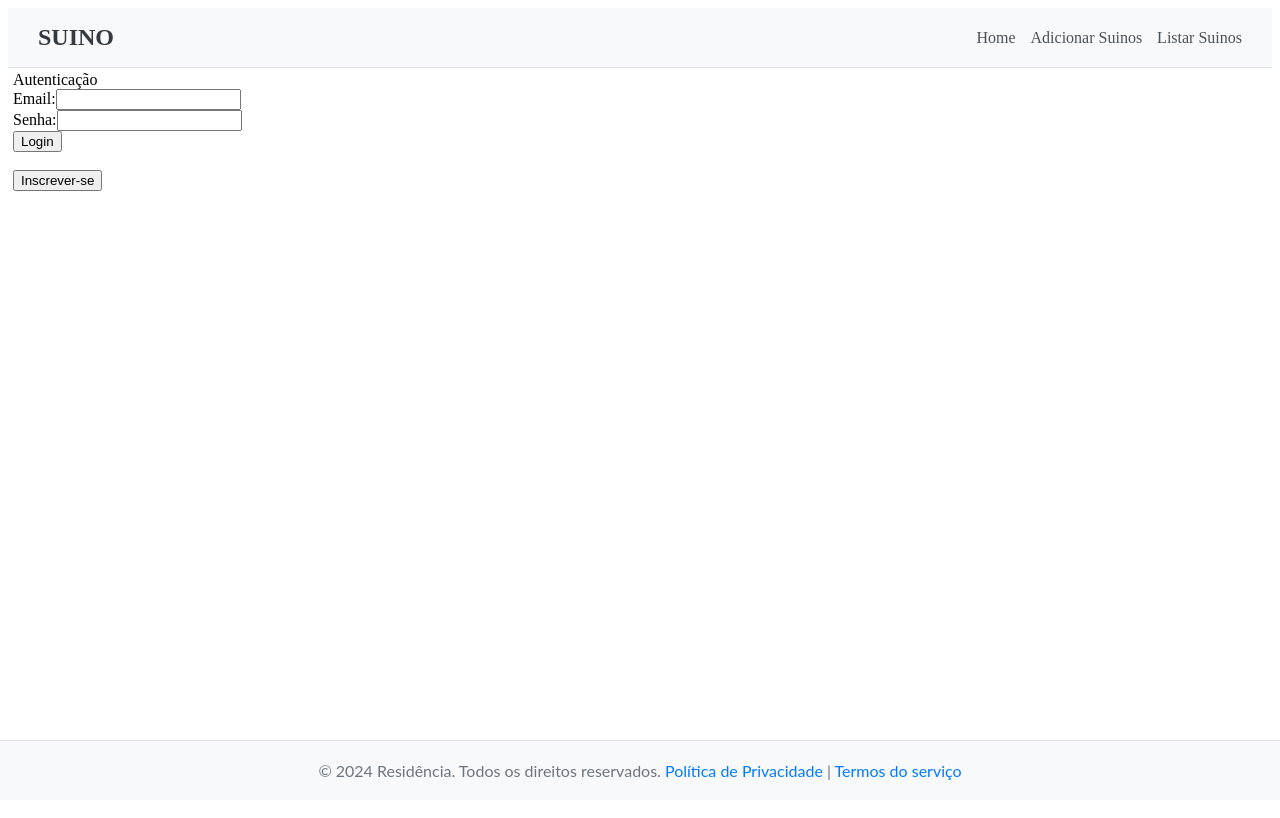
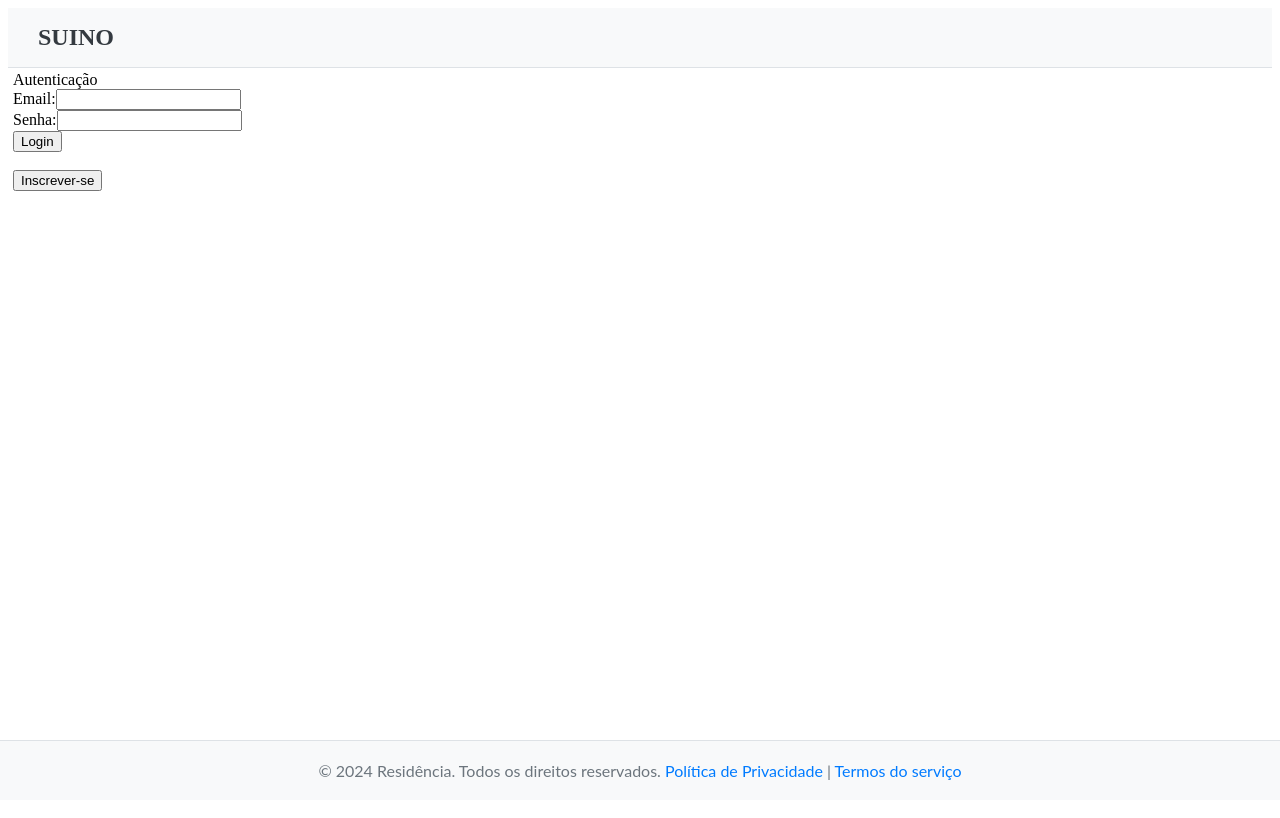
Before and after one commit to Leane212/suinocultura_P015, an Angular app in the folder suinos/: page /autenticacao in a window 1280 px wide. Shown: the top 818 px of the page. Built offline with nearby package versions, Linux system fonts and the light colour scheme.

Commit message:
atualizando app componet

```diff
--- a/suinos/src/app/app.component.html
+++ b/suinos/src/app/app.component.html
@@ -1,7 +1,7 @@
 <div class="container">
   <div class="header">
       <div class="logo">SUINO</div>
-      <div class="nav-links">
+      <div class="nav-links" *ngIf="estaAutenticado">
           <a routerLink="/home" routerLinkActive="active">Home</a>
           <a routerLink="/cadastro-suinos" routerLinkActive="active">Adicionar Suinos</a>
           <a routerLink="/listar" routerLinkActive="active">Listar Suinos</a>
```
